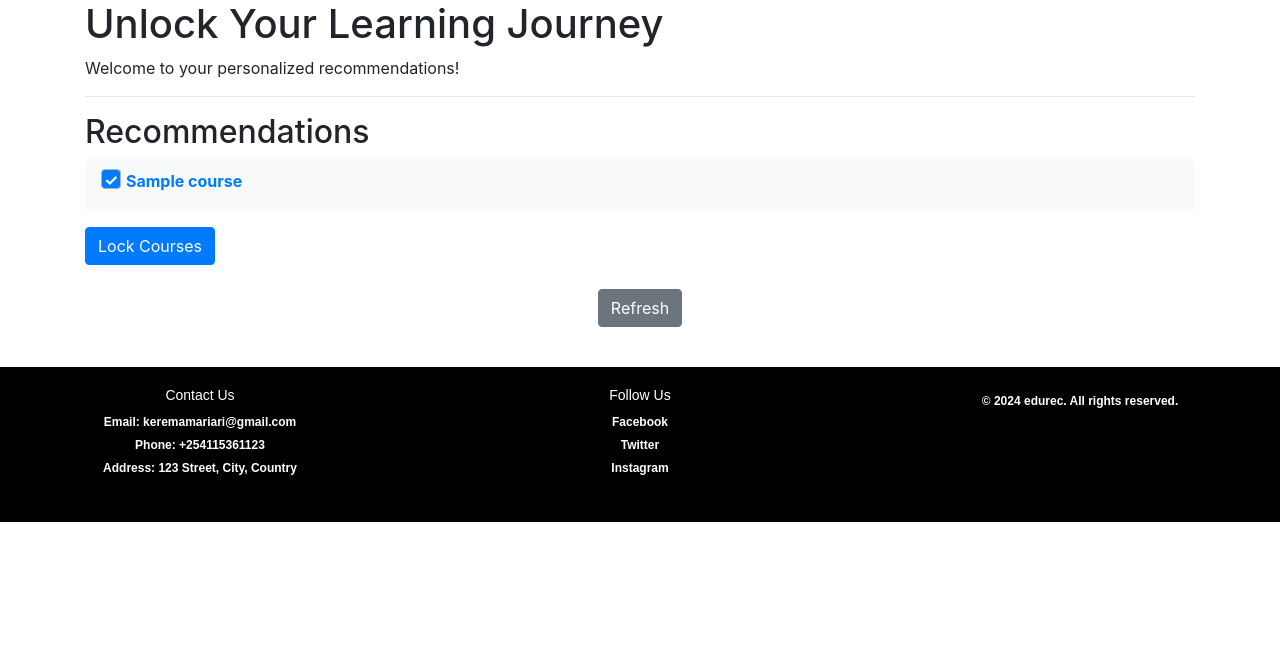
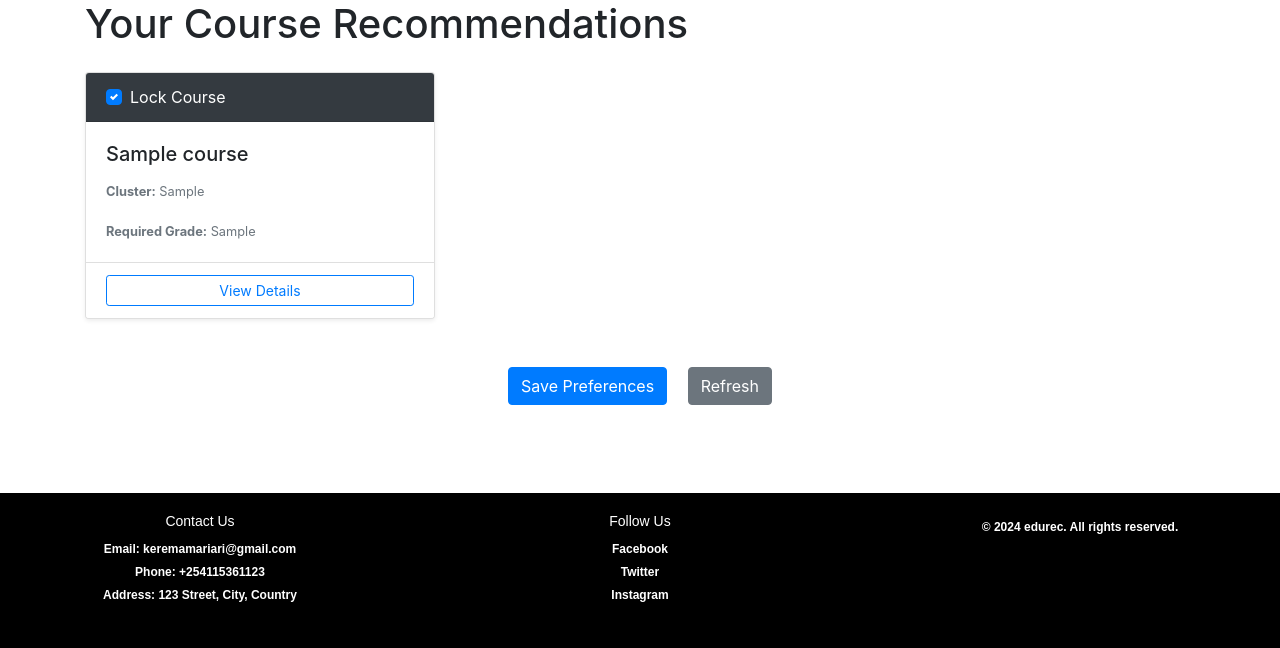
Before and after one commit to BrMaro/CareerRecommendationEngine, a Django app: page /recommendations/ in a window 1280 px wide. Shown: the part 52-700 px from the top of the page. Run offline with Django 5.2, Linux system fonts and the light colour scheme; a user stored in the database is signed in; tables that the repository leaves empty hold one stand-in row (values such as "Sample post").

Commit message:
modified recommendations.html template to use card formart

```diff
--- a/mysite/register/templates/register/recommendations.html
+++ b/mysite/register/templates/register/recommendations.html
@@ -4,106 +4,81 @@
 
 {% block content %}
 <div class="container">
-  <h1>Unlock Your Learning Journey</h1>
-  <p>Welcome to your personalized recommendations!</p>
-  <hr>
+    <h1 class="mb-4">Your Course Recommendations</h1>
 
-  <h2>Recommendations</h2> <!-- Added subheading for the recommendation listing -->
+    <form method="post">
+        {% csrf_token %}
 
-  <style>
-    /* recommendations.css */
-    ul {
-      list-style-type: none;
-      padding: 0;
+        <div class="row">
+            {% for course in recommended_courses %}
+            <div class="col-md-4 mb-4">
+                <div class="card h-100 shadow-sm">
+                    <div class="card-header bg-dark text-white">
+                        <div class="custom-control custom-checkbox">
+                            <input type="checkbox"
+                                   class="custom-control-input"
+                                   id="course_{{ course.course_id }}"
+                                   name="locked_courses"
+                                   value="{{ course.course_id }}"
+                                   {% if course.course_id in user_preferred_course_ids %}checked{% endif %}>
+                            <label class="custom-control-label" for="course_{{ course.course_id }}">
+                                Lock Course
+                            </label>
+                        </div>
+                    </div>
+
+                    <div class="card-body">
+                        <h5 class="card-title">{{ course.programme_name }}</h5>
+                        <p class="card-text">
+                            <small class="text-muted">
+                                <strong>Cluster:</strong> {{ course.cluster }}
+                            </small>
+                        </p>
+                        <p class="card-text">
+                            <small class="text-muted">
+                                <strong>Required Grade:</strong> {{ course.minimum_mean_grade }}
+                            </small>
+                        </p>
+                    </div>
+
+                    <div class="card-footer bg-white">
+                        <a href="{% url 'certifications_by_programme' programme_name=course.programme_name %}"
+                           class="btn btn-outline-primary btn-sm btn-block">
+                            View Details
+                        </a>
+                    </div>
+                </div>
+            </div>
+            {% endfor %}
+        </div>
+
+        <div class="text-center mt-4 mb-5">
+            <button type="submit" class="btn btn-primary mr-3">Save Preferences</button>
+            <a href="{% url 'update_recommendations' %}" class="btn btn-secondary">Refresh</a>
+        </div>
+    </form>
+</div>
+
+<style>
+    .card {
+        transition: transform 0.2s ease-in-out;
     }
 
-    li {
-      background-color: #f8f9fa; /* Match Bootstrap card background */
-      padding: 0.6rem 1rem;
-      border-radius: 0.3rem;
-      color: #000; /* Match Bootstrap card text color */
-      margin-bottom: 0.7rem;
-      opacity: 0;
+    .card:hover {
+        transform: translateY(-5px);
     }
 
-    ul.show li {
-      animation-name: fadeIn;
-      animation-timing-function: ease-in-out;
-      animation-duration: 350ms;
-      animation-fill-mode: both;
+    .custom-control-label {
+        color: white;
+        cursor: pointer;
     }
 
-    label {
-      cursor: pointer;
-      font-weight: bold;
+    .card-header .custom-control {
+        margin-bottom: 0;
     }
 
-    input[type="checkbox"] {
-      display: none;
+    .btn-outline-primary:hover {
+        color: white;
     }
-
-    input[type="checkbox"] + label {
-      position: relative;
-      padding-left: 25px;
-    }
-
-    input[type="checkbox"] + label:before {
-      content: "";
-      position: absolute;
-      left: 0;
-      top: 0;
-      width: 20px;
-      height: 20px;
-      border: 1px solid #adb5bd; /* Match Bootstrap card text color */
-      background-color: #fff;
-      border-radius: 4px;
-    }
-
-    input[type="checkbox"]:checked + label:before {
-      content: "\2713";
-      position: absolute;
-      left: 0;
-      top: 0;
-      width: 20px;
-      height: 20px;
-      border: 1px solid #adb5bd; /* Match Bootstrap card text color */
-      background-color: #007bff; /* Match Bootstrap primary color */
-      color: #fff;
-      border-radius: 4px;
-      text-align: center;
-      line-height: 20px;
-    }
-
-    @keyframes fadeIn {
-      0% {
-        opacity: 0;
-        transform: translateY(-20px);
-      }
-
-      100% {
-        opacity: 1;
-        transform: translateY(0);
-      }
-    }
-  </style>
-
-  <form method="post">
-    {% csrf_token %}
-    <ul class="{% if recommended_courses %}show{% endif %}"> <!-- Added condition to apply 'show' class only if recommended_courses is not empty -->
-      {% for course in recommended_courses %}
-      <li>
-        <input type="checkbox" id="{{ course.course_id }}" name="locked_courses" value="{{ course.course_id }}" {% if course.course_id in user_preferred_course_ids %}checked{% endif %}>
-        <label for="{{ course.course_id }}"><a href="{% url 'certifications_by_programme' programme_name=course.programme_name %}">{{ course.programme_name }}</a></label>
-      </li>
-      {% endfor %}
-    </ul>
-    <button type="submit" class="btn btn-primary">Lock Courses</button>
-  </form>
-
-  <br>
-
-  <div class="text-center"> <!-- Centered link wrapper -->
-    <a href="{% url 'update_recommendations' %}" class="btn btn-secondary">Refresh</a>
-  </div>
-</div>
+</style>
 {% endblock %}
```
